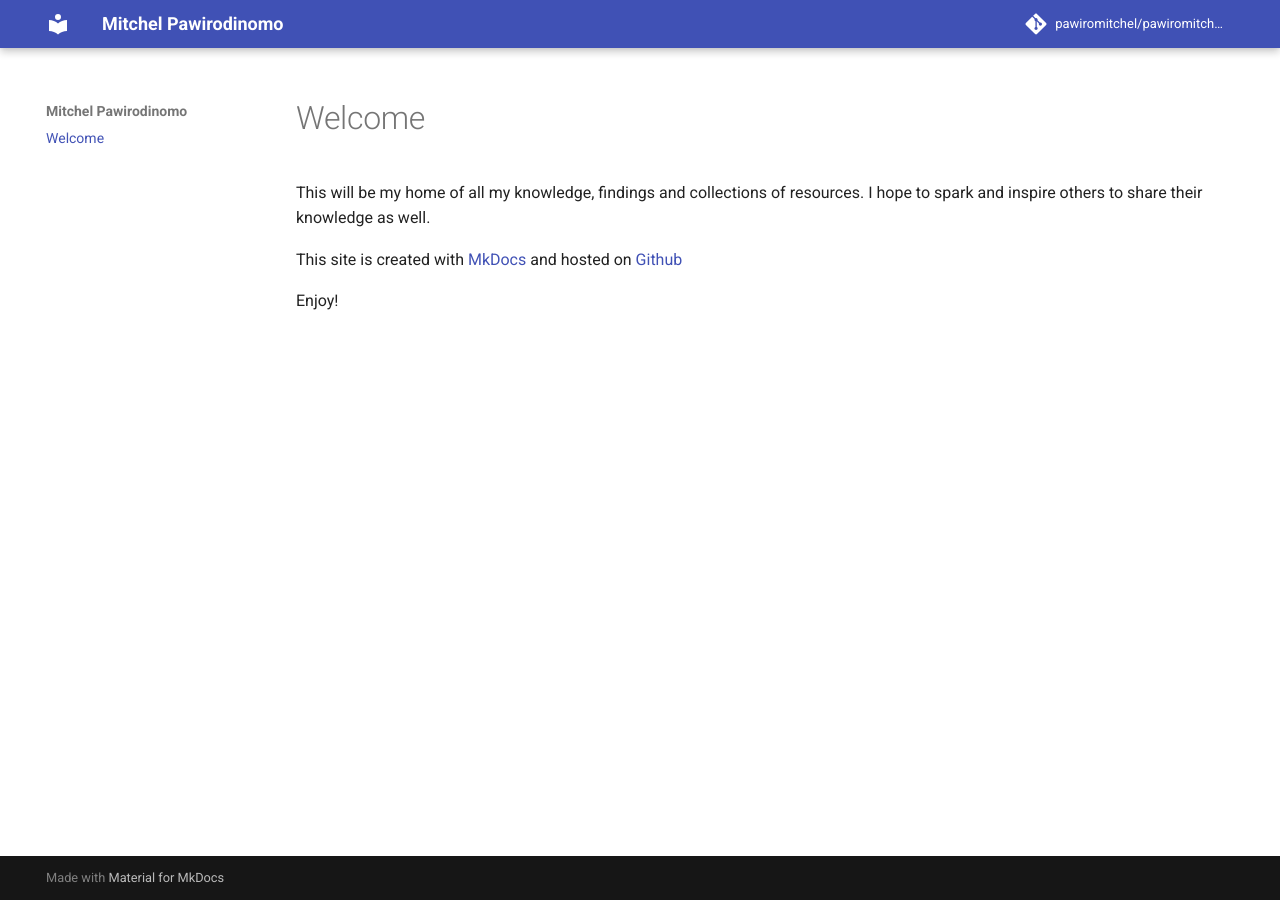
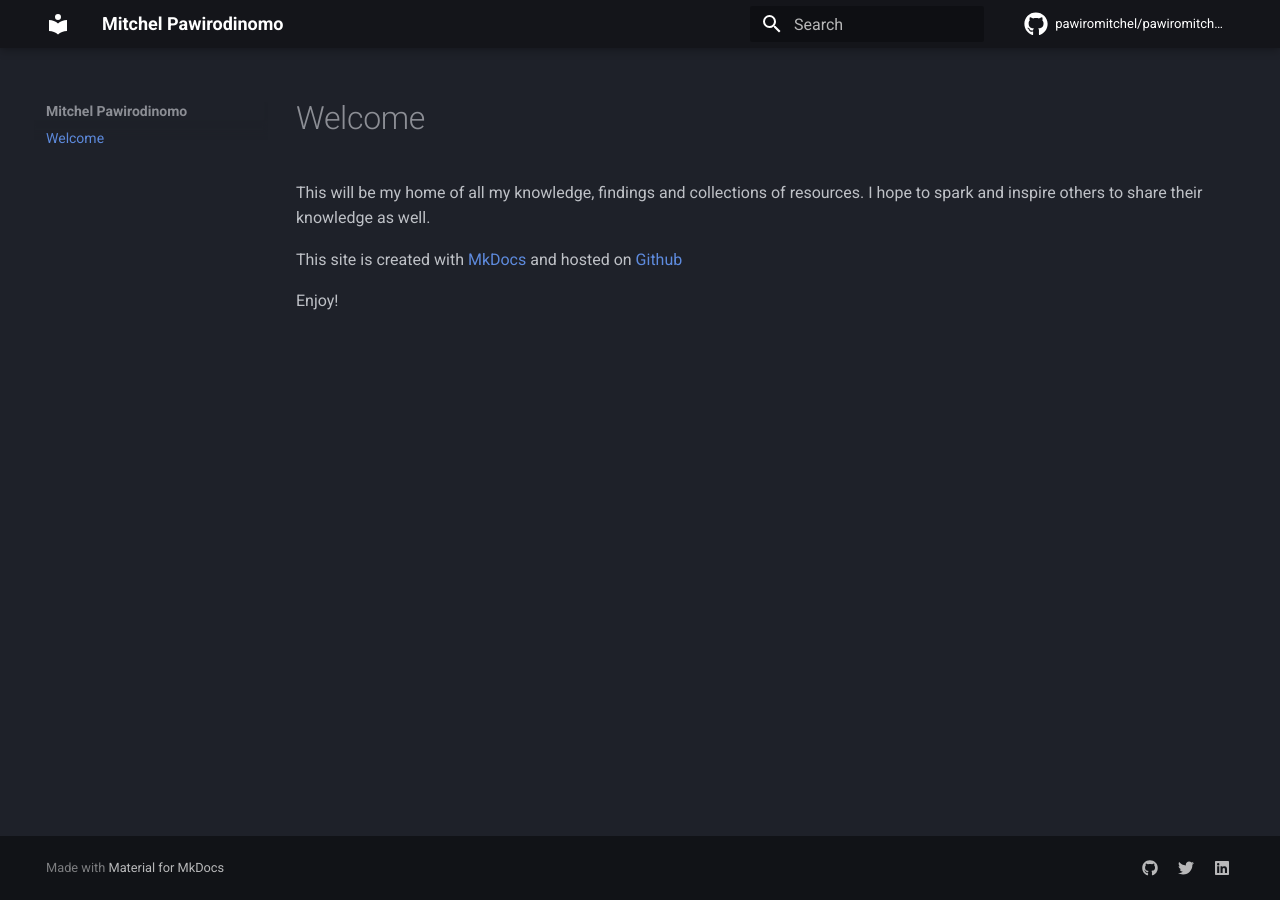
Before and after one commit to pawiromitchel/pawiromitchel.com, an MkDocs documentation site: the page built from docs/index.md, in a window 1280 px wide. Built offline with MkDocs 1.6.1 and Material for MkDocs 9.7.7, drawn with Linux system fonts in a browser that asks for light colours; comment, search, counter and statistics services are not loaded.

Commit message:
add socials and colors

```diff
--- a/mkdocs.yml
+++ b/mkdocs.yml
@@ -5,6 +5,10 @@ repo_name: pawiromitchel/pawiromitchel.com
 
 theme:
   name: material
+  palette:
+    scheme: slate
+    primary: black
+    accent: indigo
   features:
     - header.autohide
     - navigation.tracking
@@ -12,9 +16,19 @@ theme:
     - toc.integrate
     - navigation.top
   icon:
-    repo: fontawesome/brands/git-alt
+    repo: fontawesome/brands/github
 
 plugins:
+  - search
   - git-revision-date-localized:
       enable_creation_date: true
       type: datetime
+
+extra:
+  social:
+    - icon: fontawesome/brands/github
+      link: https://github.com/pawiromitchel
+    - icon: fontawesome/brands/twitter
+      link: https://twitter.com/pawiromitchel
+    - icon: fontawesome/brands/linkedin
+      link: https://www.linkedin.com/in/mitchel-pawirodinomo/
```
